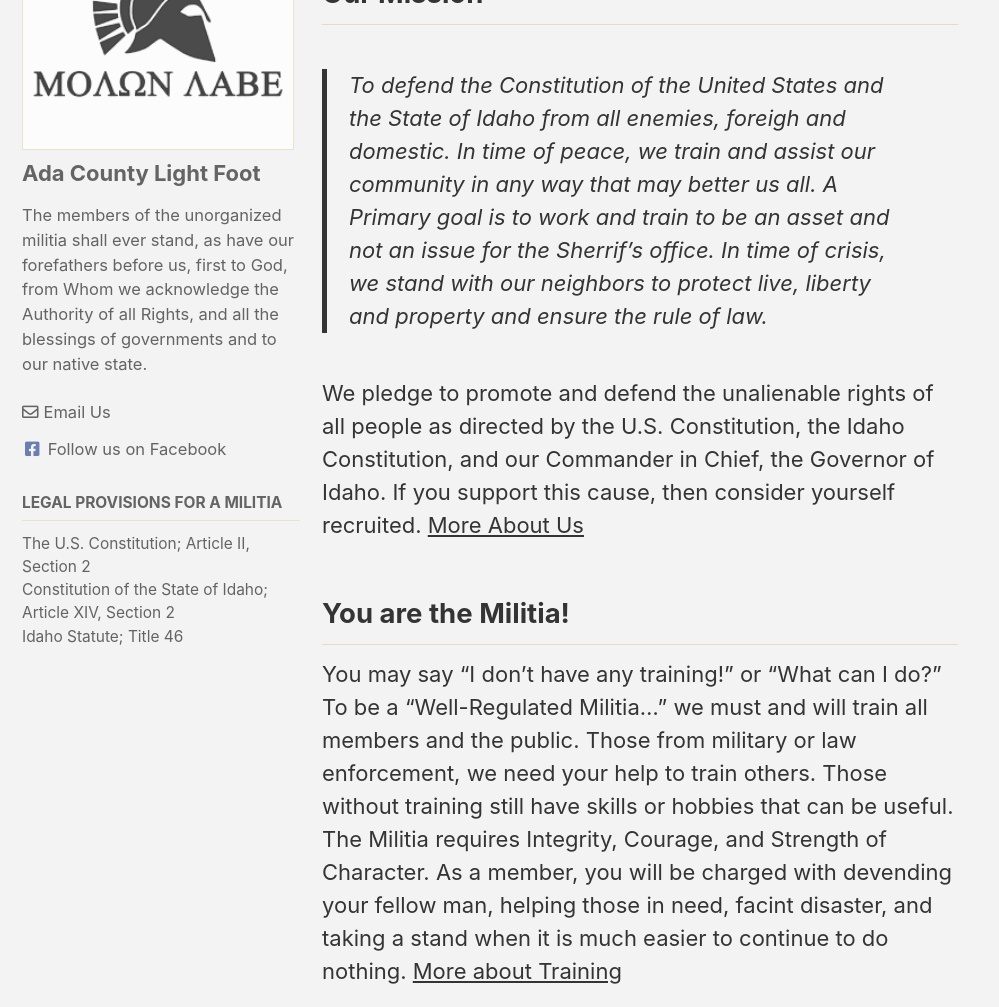
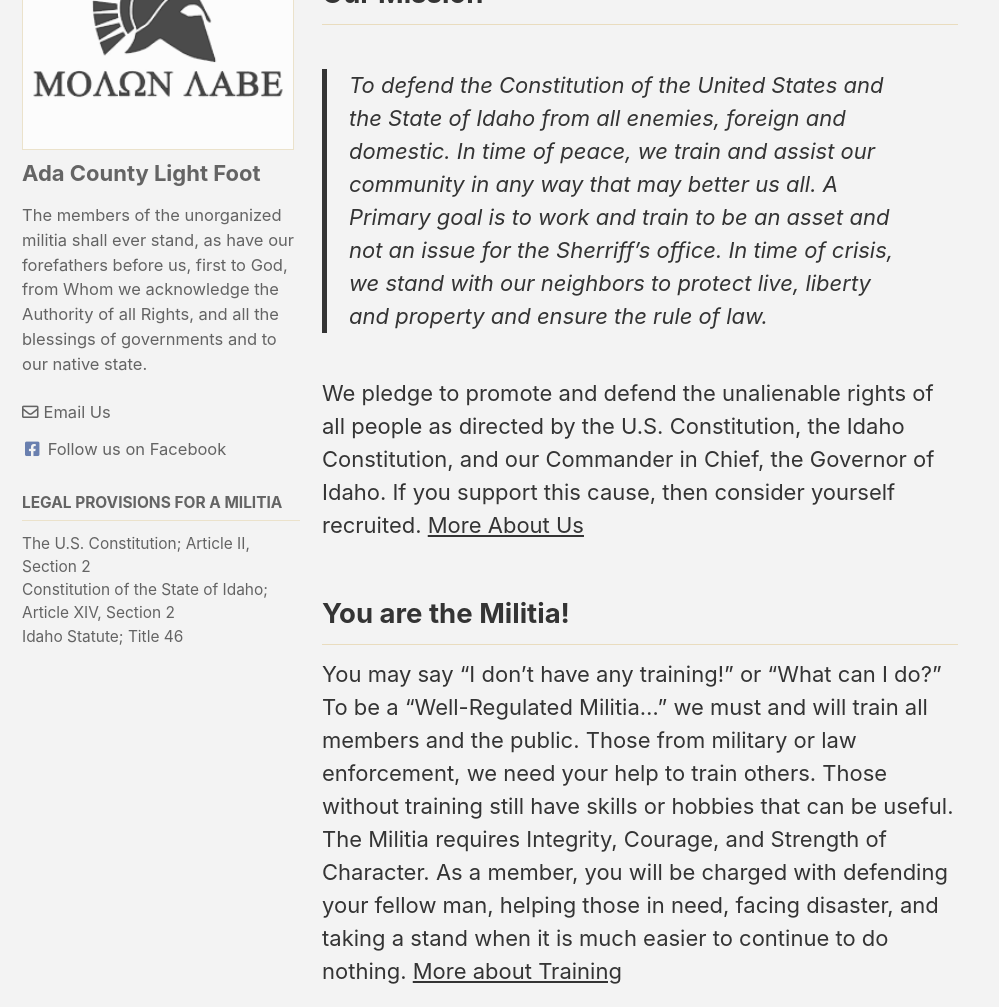
Before and after one commit to adacountymilitia/website, a Jekyll site: the page built from _pages/index.md, in a window 1280 px wide and 1400 px high, scrolled down 465 px. Shown: the part 188-1195 px from the top of the window, without its empty margins (0-999 px from the left). Built offline with Jekyll 4.4.1, drawn with Linux system fonts in a browser that asks for light colours; cached includes are drawn as plain includes; the list of posts is cut into pages by our own code.

Commit message:
spelling

```diff
--- a/_pages/index.md
+++ b/_pages/index.md
@@ -15,13 +15,13 @@ In accordance with the Constitution of the United States, the Constitution of th
 
 ## Our Mission
 
-> To defend the Constitution of the United States and the State of Idaho from all enemies, foreigh and domestic. In time of peace, we train and assist our community in any way that may better us all. A Primary goal is to work and train to be an asset and not an issue for the Sherrif's office. In time of crisis, we stand with our neighbors to protect live, liberty and property and ensure the rule of law.
+> To defend the Constitution of the United States and the State of Idaho from all enemies, foreign and domestic. In time of peace, we train and assist our community in any way that may better us all. A Primary goal is to work and train to be an asset and not an issue for the Sherriff's office. In time of crisis, we stand with our neighbors to protect live, liberty and property and ensure the rule of law.
 
 We pledge to promote and defend the unalienable rights of all people as directed by the U.S. Constitution, the Idaho Constitution, and our Commander in Chief, the Governor of Idaho. If you support this cause, then consider yourself recruited. [More About Us][about]
 
 ## You are the Militia!
 
-You may say "I don't have any training!" or "What can I do?" To be a "Well-Regulated Militia..." we must and will train all members and the public. Those from military or law enforcement, we need your help to train others. Those without training still have skills or hobbies that can be useful. The Militia requires Integrity, Courage, and Strength of Character. As a member, you will be charged with devending your fellow man, helping those in need, facint disaster, and taking a stand when it is much easier to continue to do nothing. [More about Training][training]
+You may say "I don't have any training!" or "What can I do?" To be a "Well-Regulated Militia..." we must and will train all members and the public. Those from military or law enforcement, we need your help to train others. Those without training still have skills or hobbies that can be useful. The Militia requires Integrity, Courage, and Strength of Character. As a member, you will be charged with defending your fellow man, helping those in need, facing disaster, and taking a stand when it is much easier to continue to do nothing. [More about Training][training]
 
 ## How to Join
 
```
